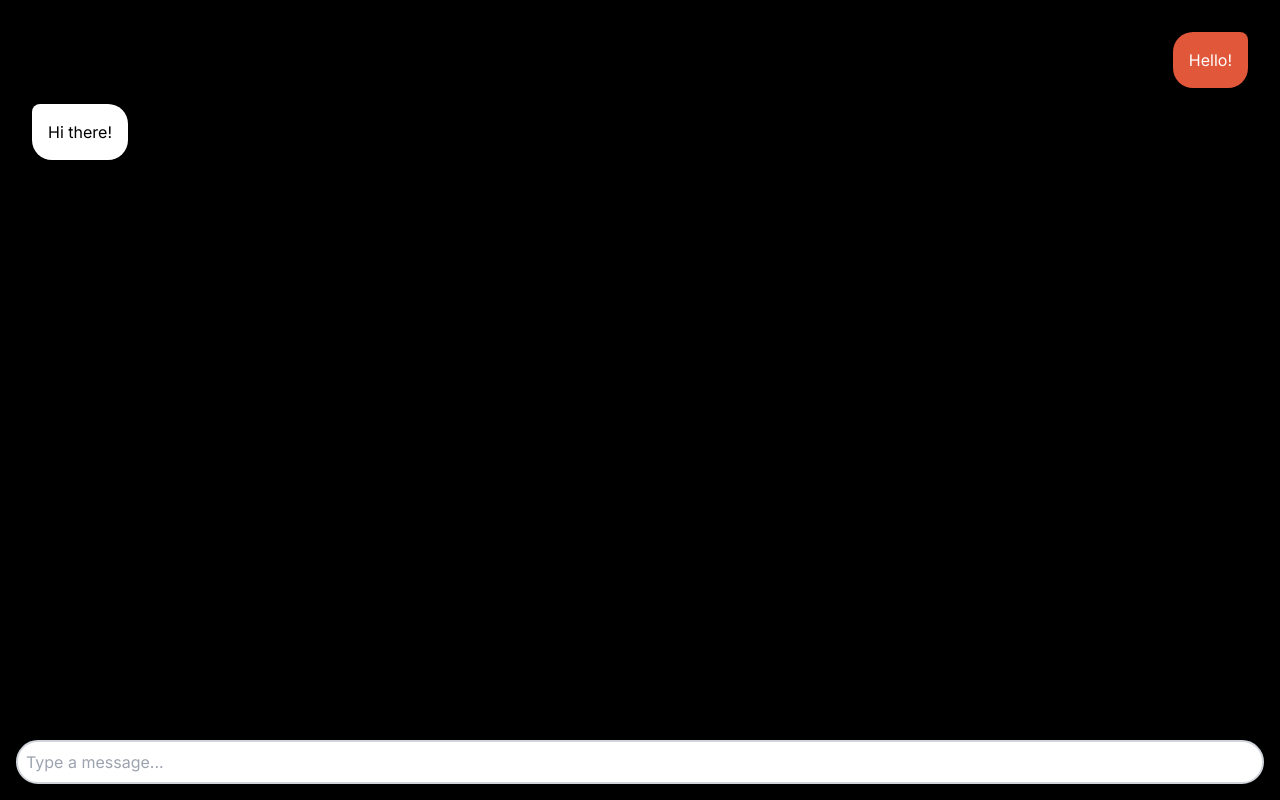
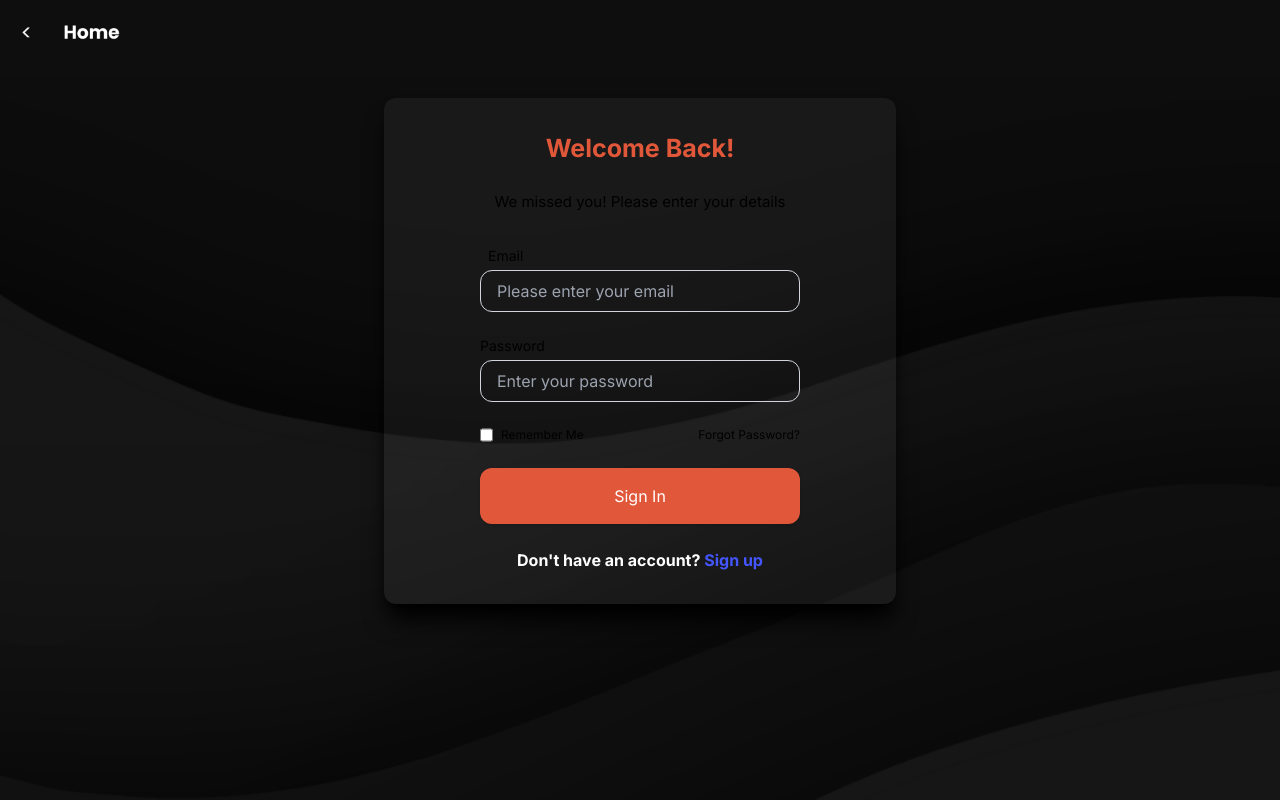
Before and after one commit to DeliBuddy/Web_Delibuddy, a Next.js app: page / in a window 1280 px wide. Built offline with nearby package versions, Linux system fonts and the light colour scheme.

Commit message:
ui fixes

```diff
--- a/app/login/page.tsx
+++ b/app/login/page.tsx
@@ -6,7 +6,8 @@ const LoginScreen = () => {
         <div className='md:block hidden  ml-10  w-full'>
             <Image src="/homebutton.png" width={100} height={100} alt="Home" className='rounded-xl' />
         </div>
-      <div className=" flex flex-col p-8 gap-2 rounded-xl shadow-lg bg-white bg-opacity-5 md:px-24 w-4/5 md:w-auto mt-[50px]">
+
+      <div className=" flex flex-col p-8 gap-2 rounded-xl shadow-xl shadow-[#000000] bg-white bg-opacity-5  md:px-24 w-4/5 md:w-auto mt-[50px]">
 
         <p className=" font-bold mb-4 text-center text-[#E1573A] font-inter  text-[20px] md:text-[25px]">Welcome Back!</p>
         <p className="mb-8 md:mb-4 text-center w-100 md:w-80 font-inter text-[12px] md:text-[15px]">We missed you! Please enter your details</p>
--- a/app/page.tsx
+++ b/app/page.tsx
@@ -1,12 +1,12 @@
 import Image from 'next/image'
-import {Hero,Menu,Cart,Checkout,Chat} from '@/app/pages'
+import {Hero,Menu,Cart,Checkout,Chat,Login} from '@/app/pages'
 
 
 
 export default function Home() {
   return (
     <main className="overflow-hidden">
-     <Chat/>
+     <Login/>
     </main>
   )
 }
--- a/app/pages/index.tsx
+++ b/app/pages/index.tsx
@@ -3,4 +3,5 @@ import Menu from "../menu/page";
 import Cart from "../cart/page";
 import Checkout from "../checkout/page";
 import Chat from "../chat/page";
- export {Hero,Menu,Cart,Checkout,Chat}
+import Login from "../login/page";
+ export {Hero,Menu,Cart,Checkout,Chat,Login}
--- a/app/registration/page.tsx
+++ b/app/registration/page.tsx
@@ -6,7 +6,7 @@ const RegistrationScreen = () => {
        <div className='md:block hidden  ml-10  w-full'>
             <Image src="/homebutton.png" width={100} height={100} alt="Home" className='rounded-xl' />
         </div>
-      <div className=" flex flex-col p-8 rounded-xl shadow-lg bg-white bg-opacity-5 md:px-24 w-4/5 md:w-auto mt-[50px]">
+      <div className=" flex flex-col p-8 rounded-xl shadow-xl bg-white bg-opacity-5 md:px-24 w-4/5 md:w-auto mt-[50px]">
 
         <p className=" font-bold mb-4 text-center text-[#E1573A] font-inter  text-[20px] md:text-[25px]">Welcome!</p>
         <p className="mb-8 md:mb-4 text-center w-100 md:w-80 font-inter text-[12px] md:text-[15px]">We were waiting for you! Please enter your details to continue</p>
```
